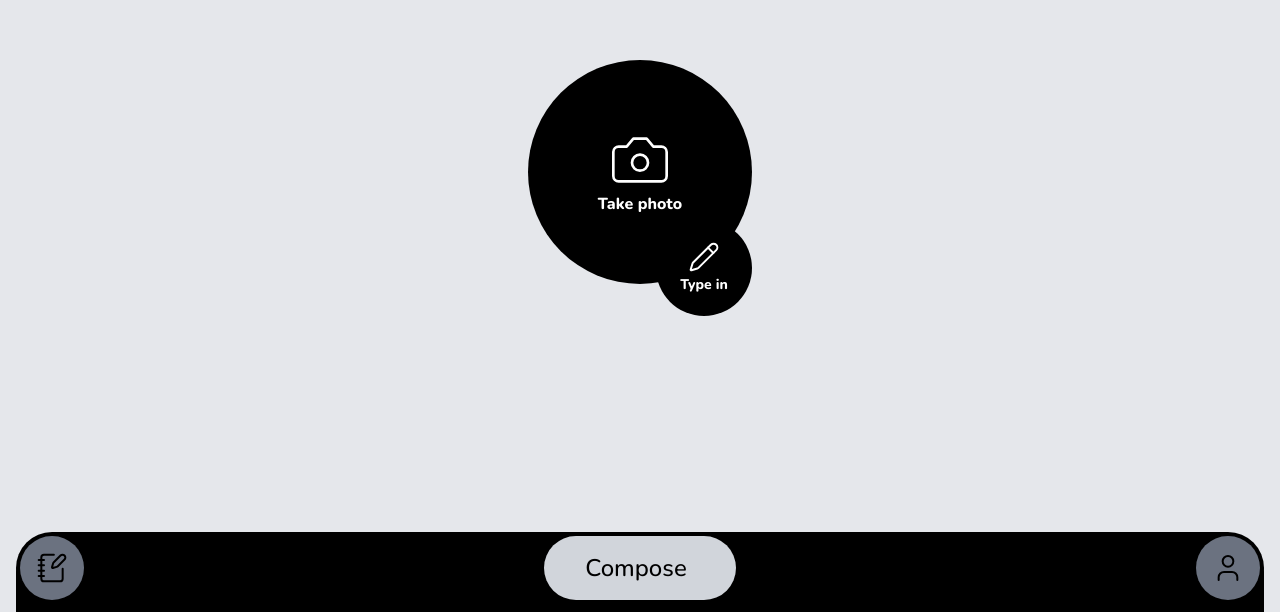
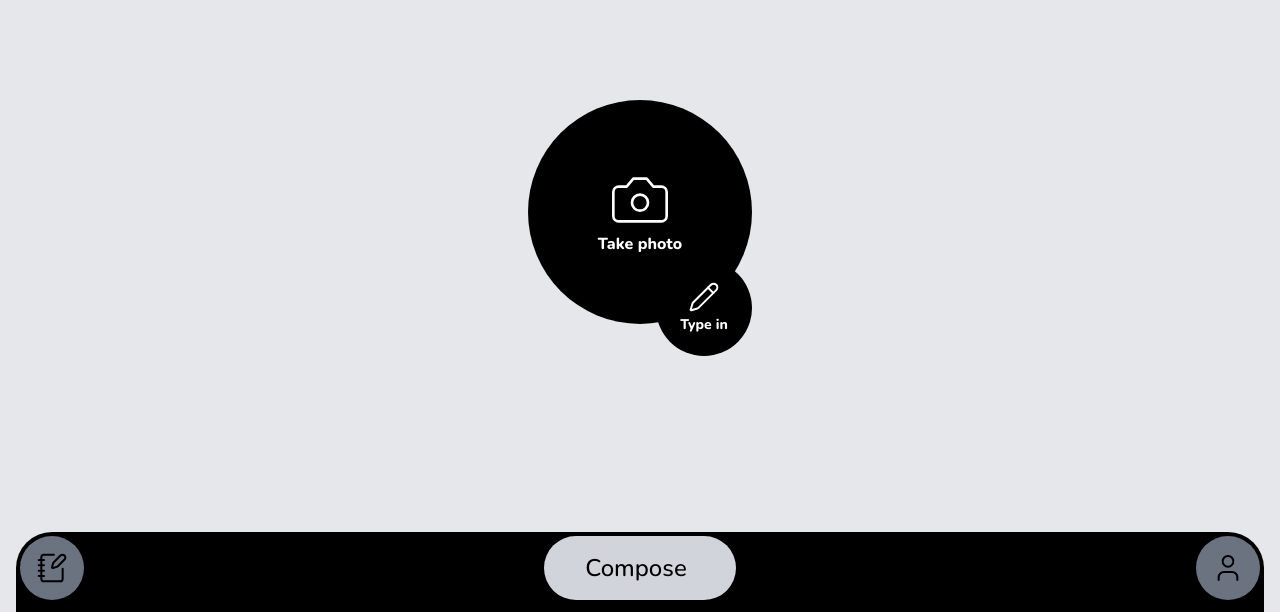
Before and after one commit to j-vanrav/markmywriting-next, a Next.js app: page / in a window 1280 px wide. Shown: the part 188-800 px from the top of the page. Built offline with nearby package versions, Linux system fonts and the light colour scheme.

Commit message:
compose page fix scrolling

```diff
--- a/components/compose-page.tsx
+++ b/components/compose-page.tsx
@@ -92,7 +92,7 @@ function ImageCompose({
 }) {
   return (
     <motion.div
-      className="flex flex-col items-center rounded-full px-4 gap-4"
+      className="flex flex-col items-center py-4 px-8 pb-28 gap-4 overflow-y-scroll"
       initial={{ opacity: 0 }}
       animate={{ opacity: 1 }}
       exit={{ opacity: 0 }}
@@ -175,7 +175,7 @@ export default function ComposePage({
     <motion.div
       key="compose-page"
       className={cn(
-        "w-full h-full p-4 flex flex-col items-center justify-center gap-4 overflow-y-scroll pb-24",
+        "w-full h-full flex flex-col items-center justify-center gap-4 overflow-hidden",
         className
       )}
       initial={{ opacity: 0 }}
```
